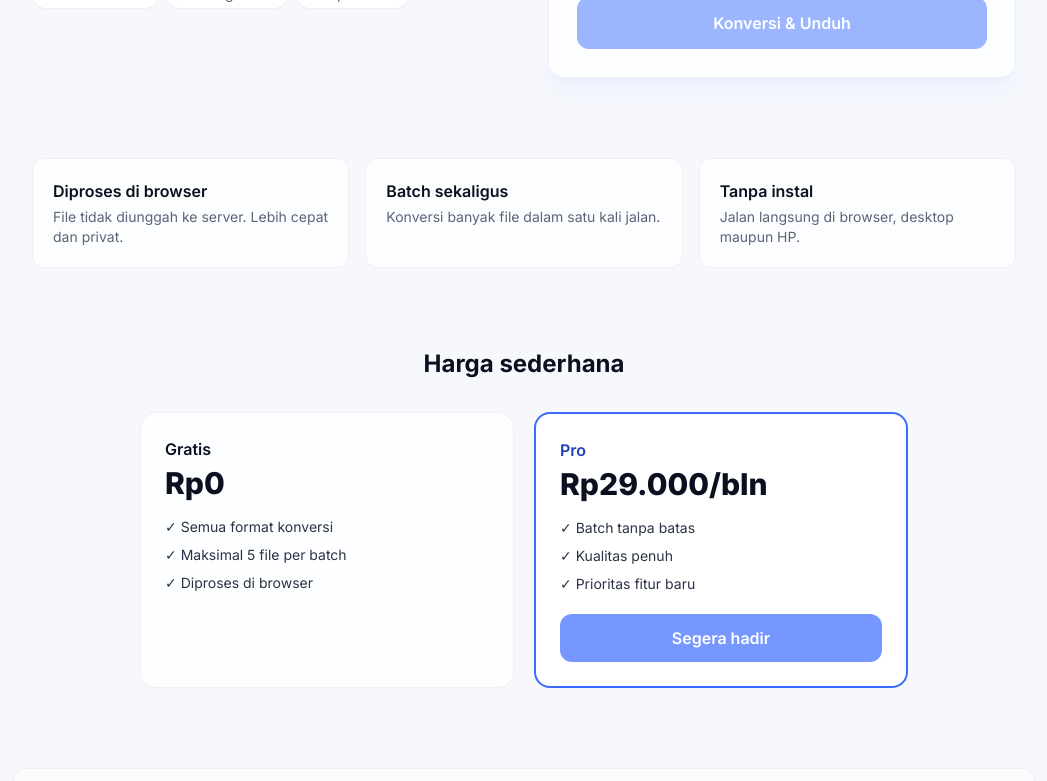
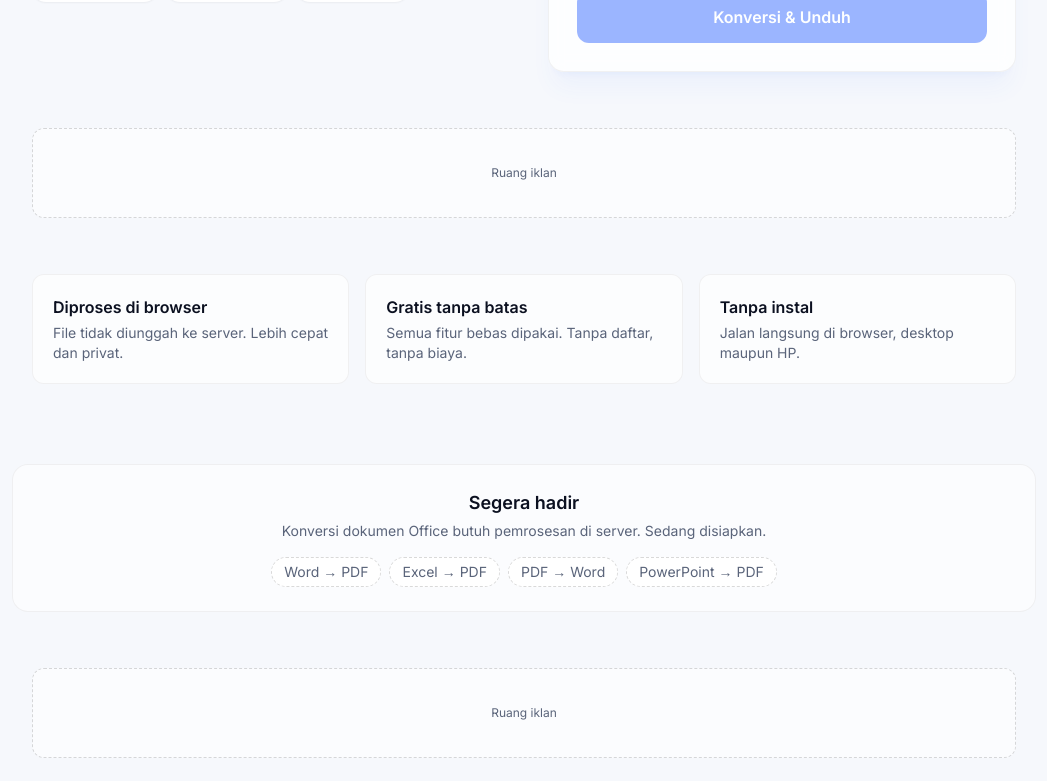
Before and after one commit to ganoolmovie5th-cell/free-convert-claude, a Next.js app: page / in a window 1280 px wide. Shown: the part 560-1341 px from the top of the page, without its empty margins (116-1163 px from the left). Built offline with nearby package versions, Linux system fonts and the light colour scheme.

Commit message:
Add quality slider, switch to ads model, add favicon

```diff
--- a/src/app/page.tsx
+++ b/src/app/page.tsx
@@ -1,5 +1,5 @@
 import Converter from "@/components/Converter";
-import { FREE_BATCH_LIMIT, PRO_PRICE_LABEL } from "@/lib/constants";
+import AdSlot from "@/components/AdSlot";
 
 const FEATURES = [
   {
@@ -7,8 +7,8 @@ const FEATURES = [
     body: "File tidak diunggah ke server. Lebih cepat dan privat.",
   },
   {
-    title: "Batch sekaligus",
-    body: "Konversi banyak file dalam satu kali jalan.",
+    title: "Gratis tanpa batas",
+    body: "Semua fitur bebas dipakai. Tanpa daftar, tanpa biaya.",
   },
   {
     title: "Tanpa instal",
@@ -29,12 +29,6 @@ export default function Home() {
           </span>
           <span className="font-bold text-ink-900">Free Convert</span>
         </div>
-        <a
-          href="#pricing"
-          className="rounded-lg border border-black/10 bg-white px-4 py-2 text-sm font-medium text-ink-700 hover:border-brand-300"
-        >
-          Harga
-        </a>
       </header>
 
       {/* Hero + converter */}
@@ -74,8 +68,13 @@ export default function Home() {
         <Converter />
       </section>
 
+      {/* Ad slot (top) */}
+      <section className="container-tight mt-14">
+        <AdSlot label="Ruang iklan" />
+      </section>
+
       {/* Features */}
-      <section className="container-tight mt-20 grid gap-4 sm:grid-cols-3">
+      <section className="container-tight mt-14 grid gap-4 sm:grid-cols-3">
         {FEATURES.map((f) => (
           <div
             key={f.title}
@@ -85,38 +84,6 @@ export default function Home() {
             <p className="mt-1 text-sm text-ink-500">{f.body}</p>
           </div>
         ))}
-      </section>
-
-      {/* Pricing */}
-      <section id="pricing" className="container-tight mt-20">
-        <h2 className="text-center text-2xl font-bold text-ink-900">
-          Harga sederhana
-        </h2>
-        <div className="mx-auto mt-8 grid max-w-3xl gap-5 sm:grid-cols-2">
-          <div className="rounded-2xl border border-black/5 bg-white/80 p-6">
-            <h3 className="font-semibold text-ink-900">Gratis</h3>
-            <p className="mt-1 text-3xl font-extrabold text-ink-900">Rp0</p>
-            <ul className="mt-4 space-y-2 text-sm text-ink-700">
-              <li>✓ Semua format konversi</li>
-              <li>✓ Maksimal {FREE_BATCH_LIMIT} file per batch</li>
-              <li>✓ Diproses di browser</li>
-            </ul>
-          </div>
-          <div className="rounded-2xl border-2 border-brand-500 bg-white p-6">
-            <h3 className="font-semibold text-brand-700">Pro</h3>
-            <p className="mt-1 text-3xl font-extrabold text-ink-900">
-              {PRO_PRICE_LABEL}
-            </p>
-            <ul className="mt-4 space-y-2 text-sm text-ink-700">
-              <li>✓ Batch tanpa batas</li>
-              <li>✓ Kualitas penuh</li>
-              <li>✓ Prioritas fitur baru</li>
-            </ul>
-            <button className="mt-5 w-full cursor-not-allowed rounded-xl bg-brand-500 py-3 font-semibold text-white opacity-70">
-              Segera hadir
-            </button>
-          </div>
-        </div>
       </section>
 
       {/* Coming soon */}
@@ -137,10 +104,13 @@ export default function Home() {
         </div>
       </section>
 
+      {/* Ad slot (bottom) */}
+      <section className="container-tight mt-14">
+        <AdSlot label="Ruang iklan" />
+      </section>
+
       <footer className="container-tight mt-20 text-center text-sm text-ink-500">
-        <p>
-          © {new Date().getFullYear()} Free Convert · free-convert.web.id
-        </p>
+        <p>© {new Date().getFullYear()} Free Convert · free-convert.web.id</p>
       </footer>
     </main>
   );
--- /dev/null
+++ b/src/components/AdSlot.tsx
@@ -0,0 +1,14 @@
+// Placeholder ad slot. Replace the inner markup with your real ad network
+// snippet (e.g. Google AdSense <ins className="adsbygoogle"> + push script).
+// Keeping it as a labeled box avoids layout shift before ads load.
+
+export default function AdSlot({ label = "Iklan" }: { label?: string }) {
+  return (
+    <div
+      className="grid min-h-[90px] place-items-center rounded-xl border border-dashed border-black/15 bg-white/50 text-xs text-ink-500"
+      aria-hidden="true"
+    >
+      {label}
+    </div>
+  );
+}
--- a/src/components/Converter.tsx
+++ b/src/components/Converter.tsx
@@ -13,7 +13,6 @@ import { convertData } from "@/lib/data";
 import { imagesToPdf } from "@/lib/pdf";
 import { compressPdf } from "@/lib/pdfCompress";
 import { downloadAll, downloadBlob } from "@/lib/download";
-import { FREE_BATCH_LIMIT, PRO_PRICE_LABEL } from "@/lib/constants";
 
 const KINDS: { value: ConvertKind; label: string; hint: string }[] = [
   { value: "image", label: "Gambar", hint: "JPG · PNG · WebP" },
@@ -44,10 +43,14 @@ export default function Converter() {
   const [error, setError] = useState<string | null>(null);
   const [dragOver, setDragOver] = useState(false);
   const [maxWidth, setMaxWidth] = useState(0);
+  const [quality, setQuality] = useState(0.8);
   const inputRef = useRef<HTMLInputElement>(null);
 
   const targets = TARGETS_BY_KIND[kind];
-  const overLimit = files.length > FREE_BATCH_LIMIT;
+
+  // PNG is lossless; quality has no effect. Show slider only where it matters.
+  const showQuality =
+    (kind === "image" && target !== "png") || kind === "pdfcompress";
 
   const selectKind = useCallback((k: ConvertKind) => {
     setKind(k);
@@ -70,12 +73,6 @@ export default function Converter() {
       setError("Pilih file dulu.");
       return;
     }
-    if (overLimit) {
-      setError(
-        `Versi gratis maksimal ${FREE_BATCH_LIMIT} file per batch. Upgrade untuk unlimited.`,
-      );
-      return;
-    }
     setBusy(true);
     setError(null);
     try {
@@ -87,9 +84,9 @@ export default function Converter() {
         for (const f of files) {
           let res: ConvertResult;
           if (kind === "image") {
-            res = await convertImage(f, target, { maxWidth });
+            res = await convertImage(f, target, { maxWidth, quality });
           } else if (kind === "pdfcompress") {
-            res = await compressPdf(f);
+            res = await compressPdf(f, { quality });
           } else {
             res = await convertData(f, target);
           }
@@ -102,7 +99,7 @@ export default function Converter() {
     } finally {
       setBusy(false);
     }
-  }, [files, kind, target, overLimit, maxWidth]);
+  }, [files, kind, target, maxWidth, quality]);
 
   const totalSize = useMemo(
     () => files.reduce((s, f) => s + f.size, 0),
@@ -182,6 +179,33 @@ export default function Converter() {
         </div>
       )}
 
+      {/* Quality slider */}
+      {showQuality && (
+        <div className="mt-5">
+          <div className="flex items-center justify-between">
+            <label htmlFor="quality" className="text-sm font-medium text-ink-700">
+              Kualitas
+            </label>
+            <span className="text-sm font-semibold text-brand-700">
+              {Math.round(quality * 100)}%
+            </span>
+          </div>
+          <input
+            id="quality"
+            type="range"
+            min={0.1}
+            max={1}
+            step={0.05}
+            value={quality}
+            onChange={(e) => setQuality(Number(e.target.value))}
+            className="mt-2 w-full accent-brand-500"
+          />
+          <p className="mt-1 text-xs text-ink-500">
+            Lebih rendah = ukuran file lebih kecil.
+          </p>
+        </div>
+      )}
+
       {/* Compress PDF note */}
       {kind === "pdfcompress" && (
         <div className="mt-5 rounded-lg border border-black/10 bg-brand-50/60 px-4 py-3 text-sm text-ink-700">
@@ -244,9 +268,7 @@ export default function Converter() {
             {files.map((f, i) => (
               <li
                 key={`${f.name}-${i}`}
-                className={`flex items-center justify-between gap-3 px-3 py-2 text-sm ${
-                  i >= FREE_BATCH_LIMIT ? "bg-amber-50" : "bg-white"
-                }`}
+                className="flex items-center justify-between gap-3 bg-white px-3 py-2 text-sm"
               >
                 <span className="truncate text-ink-700">{f.name}</span>
                 <div className="flex shrink-0 items-center gap-3">
@@ -264,14 +286,6 @@ export default function Converter() {
               </li>
             ))}
           </ul>
-        </div>
-      )}
-
-      {/* Over limit notice */}
-      {overLimit && (
-        <div className="mt-4 rounded-lg border border-amber-200 bg-amber-50 px-4 py-3 text-sm text-amber-800">
-          Versi gratis maksimal {FREE_BATCH_LIMIT} file per batch. Upgrade ke
-          Pro ({PRO_PRICE_LABEL}) untuk batch tanpa batas.
         </div>
       )}
 
--- a/src/lib/constants.ts
+++ /dev/null
@@ -1,2 +0,0 @@
-export const FREE_BATCH_LIMIT = 5;
-export const PRO_PRICE_LABEL = "Rp29.000/bln";
```
Also changed, not shown: src/app/icon.svg (added).
